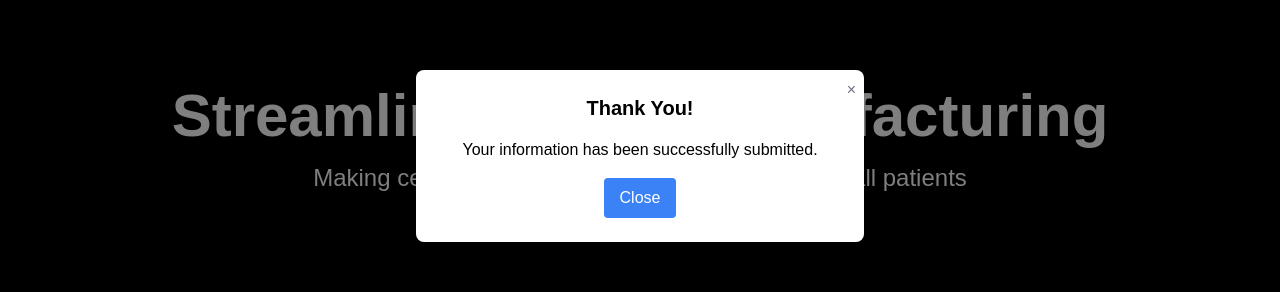
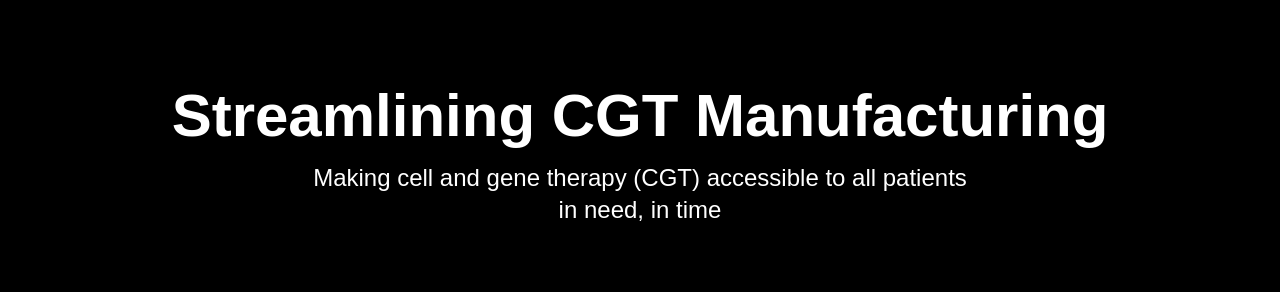
Before and after one commit to streamlinebio/streamlinebio.github.io, a Next.js app: page / in a window 1280 px wide. Shown: the part 244-536 px from the top of the page. Built offline with nearby package versions, Linux system fonts and the light colour scheme.

Commit message:
Update success message

```diff
--- a/components/home/HomeComponent.js
+++ b/components/home/HomeComponent.js
@@ -21,7 +21,7 @@ const HomeComponent = () => {
   const [firstName, setFirstName] = useState(""); // New state for First Name
   const [lastName, setLastName] = useState(""); // New state for Last Name
 
-  const [isModalOpen, setIsModalOpen] = useState(true);
+  const [isModalOpen, setIsModalOpen] = useState(false);
 
   useEffect(() => {
     AOS.init({
@@ -330,7 +330,7 @@ const HomeComponent = () => {
       <WaitlistMessageModal isOpen={isModalOpen} onClose={closeModal}>
         <div className="text-center">
           <h2 className="text-xl font-semibold mb-4">Thank You!</h2>
-          <p className="text-black-600 mb-4">Your information has been successfully submitted.</p>
+          <p className="text-black-600 mb-4">Thank you for joining our waitlist! We're excited to have you on board. Stay tuned for updates—great things are coming your way!</p>
           <button
             className="bg-blue-500 hover:bg-blue-600 text-white py-2 px-4 rounded"
             onClick={closeModal}
```
